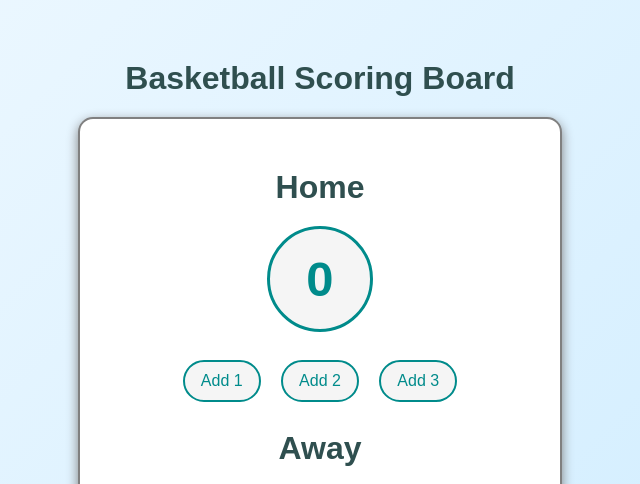
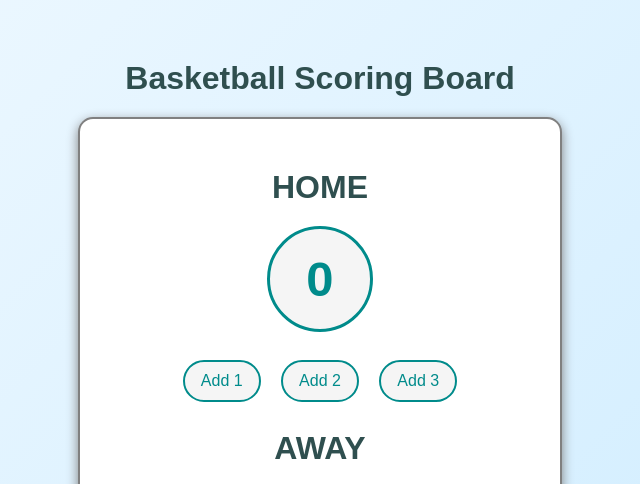
Before and after one commit to Kurt-Airon-Villarez/Basketball_Scoreboard, a plain HTML site: page index.html in a window 1280 px wide. Shown: the top 484 px of the page, 320-960 px from the left. Drawn offline with Linux system fonts and the light colour scheme.

Commit message:
V2
Change Header

```diff
--- a/index.html
+++ b/index.html
@@ -10,7 +10,7 @@
         <h1 id = "title">Basketball Scoring Board</h1>
         <div class="container">
             <div class="home">
-                <h1>Home</h1>
+                <h1>HOME</h1>
                 <h2 id = "homeScore">0</h2>
                 <button onclick="addH1()">Add 1</button>
                 <button onclick="addH2()">Add 2</button>
@@ -18,7 +18,7 @@
             </div>
 
             <div class="away">
-                <h1>Away</h1>
+                <h1>AWAY</h1>
                 <h2 id = "awayScore">0</h2>
                 <button onclick="addA1()">Add 1</button>
                 <button onclick="addA2()">Add 2</button>
```
